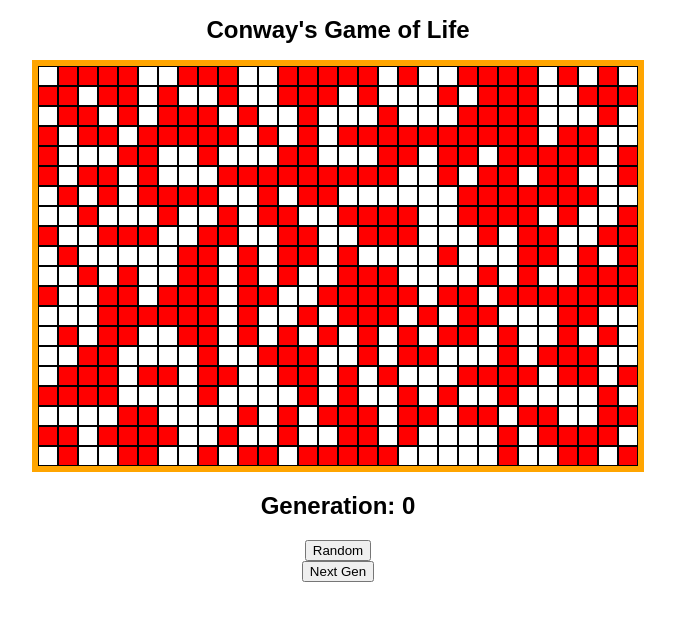
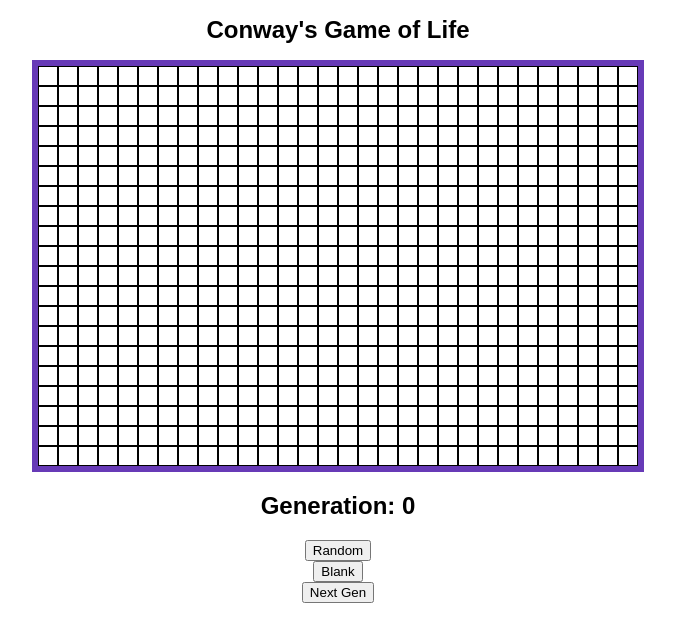
Before and after one commit to Schmidt-Aaron/gof-react, a React (Create React App) app: page / in a window 1280 px wide. Shown: the top 642 px of the page, without its empty margins (302-977 px from the left). Built offline with nearby package versions, Linux system fonts and the light colour scheme.

Commit message:
can draw grid/update - serious performance issues

```diff
--- a/src/App.js
+++ b/src/App.js
@@ -5,7 +5,7 @@ import './App.css';
 const makeArray = (cols, rows, random) => {
   /**
    * @blank should a bolean
-   * will fill the array with 0 values if set to true
+   * will fill the array with either 0 or 1  if set to true
   **/
 
   let arr = new Array(cols);
@@ -20,18 +20,6 @@ const makeArray = (cols, rows, random) => {
   return arr;
 }
 
-// const randArray = (cols, rows) => {
-//   let arr = [];
-
-//   for(var i = 0; i < arr.cols; i++) {
-//     for(var j = 0; j < arr[i].rows; j++) {
-//     arr[i][j] = Math.round(Math.random());
-//     }
-//   }
-
-//   return arr;
-// }
-
 class App extends Component {
   constructor(props) {
     super(props);
@@ -39,11 +27,16 @@ class App extends Component {
     this.state =  {
       generation: 0,
       isRunning: false,
+      gridArray: [],
+      resolution: 20,
+
     }
 
     //if adding functions follow this template
     //this.functionName = this.functionName.bind(this);
     this.incrementGeneration = this.incrementGeneration.bind(this);
+    this.blankGrid = this.blankGrid.bind(this);
+    this.randomGrid = this.randomGrid.bind(this);
     //this.randomGrid = this.randomGrid.bind(this);
   }
   //then add function here, or inside applicable component
@@ -54,33 +47,53 @@ class App extends Component {
    }))
   }
 
+  blankGrid() {
+    this.setState( (prevState) => ({
+      gridArray: makeArray(30, 20)
+    }))
+  }
+
+  randomGrid() {
+    this.setState( (prevState) => ({
+      gridArray: makeArray(30, 20, true)
+    }))
+  }
+
   // 1. setup initial grid here
   // 2. update state.grid with initial grid
   // 3. pass state to canvasGrid Component
 
   render() {
+    if(this.state.gridArray.length === 0) {
+      this.blankGrid();
+    }
     const {
       generation,
+      gridArray,
+      resolution,
     } = this.state;
-
 
     return (
       <div className="App">
         <header>
           <h1 className="App-title">Conway's Game of Life</h1>
         </header>
-        {/* <Grid
-          gridX={gridX}
-          gridY={gridY}
-        /> */}
           <CanvasGrid
+            resolution={resolution}
+            gridArray={gridArray}
           />
         <h2> Generation: {generation}</h2>
         <button
-          onClick={() => this.incrementGeneration()}
+          onClick={() => this.randomGrid()}
           className="button"
           >
         Random
+        </button>
+        <button
+          onClick={() => this.blankGrid()}
+          className="button"
+          >
+        Blank
         </button>
         <button
           onClick={() => this.incrementGeneration()}
@@ -97,37 +110,30 @@ class CanvasGrid extends Component {
   constructor(props) {
     super(props);
     this.state = {
-      grid: [],
-      next: [],
-      resolution: 20,
-
+      grid: this.props.gridArray,
+      resolution: this.props.resolution,
     };
-
-    this.blankGrid = this.blankGrid.bind(this);
-
   }
 
-  blankGrid() {
-    if(this.state.length === 0) {
-      this.setState( (prevState) => ({
-        grid: makeArray(30, 20, true)
-      }))
-    }
+  makeCanvas(width = 600, height = 400) {
+    let el = document.createElement("canvas");
+    el.id = "grid";
+    el.setAttribute("className", "grid");
+    el.setAttribute("height", height);
+    el.setAttribute("width", width);
+    el.setAttribute("ref", "canvas");
+    el.setAttribute("style", "border: 'solid 5pt #673ab7'");
+    console.log(el);
+    document.getElementById("canvasDiv").appendChild(el);
   }
 
-
-  // initRandom() {
-  //   this.setState( (prevState) => ({
-  //     grid: randArray(30, 20)
-  //   }))
-  // }
-
-draw(gridArray) {
+  draw(gridArray) {
     const canvas = this.refs.canvas;
     const ctx = canvas.getContext("2d");
 
     const resolution = this.state.resolution;
-    ctx.fillStyle = "red";
+    ctx.clearRect(0, 0, 600, 400);
+    ctx.fillStyle = "#4caf50";
     for(var i = 0; i < gridArray.length; i++) {
       for(var j = 0; j < gridArray[i].length; j++) {
         let y = j * resolution;
@@ -148,27 +154,43 @@ draw(gridArray) {
     }
   }
 
+
   componentDidMount() {
-    this.draw(makeArray(30, 20, true));
+    // this.draw(makeArray(30, 20, true)); /* draws a new random grid */
+    //this.draw(this.props.gridArray)
+    //console.log("componentDidMount")
+    //console.log("props at didMount" + this.props.gridArray);
+    //this.makeCanvas();
+  }
+
+  componentDidUpdate() {
+    if(this.props.gridArray) {
+      this.draw(this.props.gridArray)
+    }
   }
 
   render() {
-    this.blankGrid();
+    console.log("render call");
+    //console.log("props at render" + this.props.gridArray);
+    //console.log(this.props.gridArray)
     return (
+
+    // <div ref="canvasDiv">
+    // {/* insert our canvas here */}
+    // </div>
       <canvas
       id="grid"
       className="grid"
       height={400}
       width={600}
-      style={{border: 'solid 5pt orange'}}
+      style={{border: 'solid 5pt #673ab7'}}
       ref="canvas"
       >
       Oh noes... the grid isn't loading
       </canvas>
 
-  );
-
-}
+    );
+  }
 
 
 // class Box extends Component {
```
